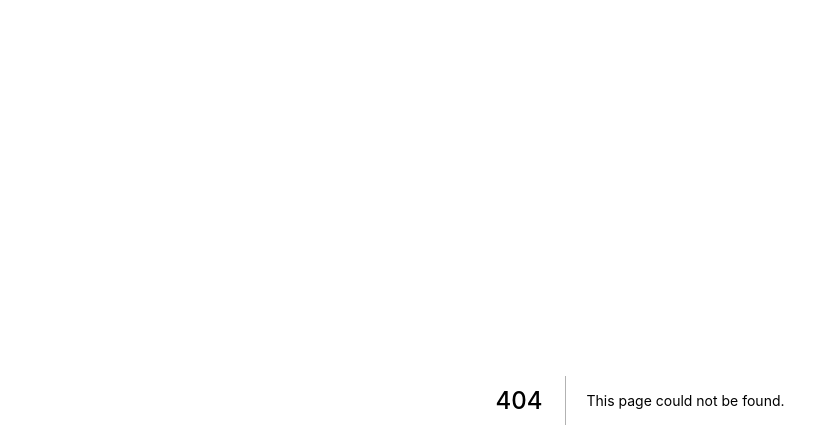
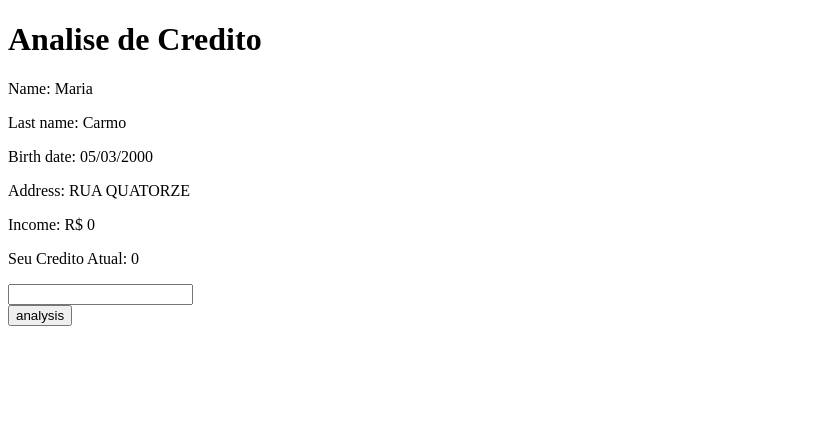
Before and after one commit to ricardosousabr/workout-usestates, a Next.js app: page /creditAnalysis in a window 1280 px wide. Before the commit this address had no page. Shown: the top 448 px of the page, without its empty margins (0-839 px from the left). Built offline with nearby package versions, Linux system fonts and the light colour scheme.

Commit message:
feat: create credit analyzer

```diff
--- /dev/null
+++ b/pages/creditAnalysis.js
@@ -0,0 +1,47 @@
+import React, { useState } from "react";
+
+function creditAnalysis() {
+
+  const [credit, setCredit] = useState(0);
+  const [income, setIncome] = useState(0);
+  const client = {
+    name: "Maria",
+    lastName: "Carmo",
+    birthDate: "05/03/2000",
+    address: "RUA QUATORZE",
+    income: income,
+  };
+
+  function analysis() {
+    if (income / 3 >= 300) {
+      alert("Credito Aprovado")
+    } else {
+      alert("Credito Não Autorizado")
+    }
+  }
+  return (
+    <div className="App">
+      <div>
+        <h1>Analise de Credito</h1>
+      </div>
+      <div>
+        <p>Name: {client.name}</p>
+        <p>Last name: {client.lastName}</p>
+        <p>Birth date: {client.birthDate}</p>
+        <p>Address: {client.address}</p>
+        <p>Income: R$ {client.income}</p>
+      </div>
+      <div>
+        <p>Seu Credito Atual: {credit}</p>
+      </div>
+      <div>
+        <input type="number" onChange={(e) => setIncome(e.target.value)}/>
+      </div>
+      <div>
+        <button onClick={analysis}>analysis</button>
+      </div>
+    </div>
+  );
+}
+
+export default creditAnalysis;
```
